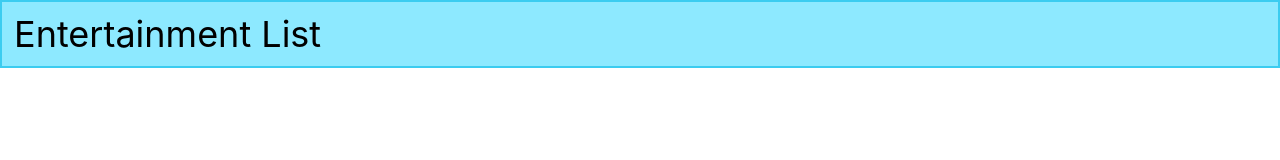
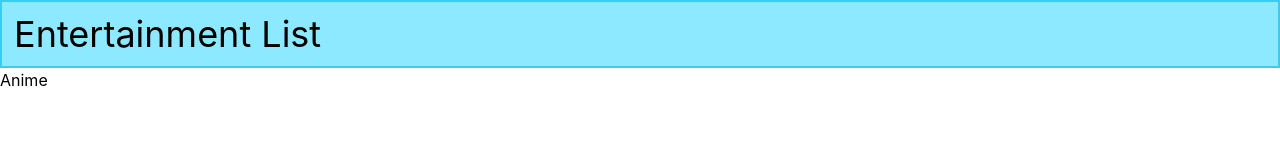
Before and after one commit to Kishan-Pal/Entertainment_list, a React (Create React App) app: page /anime in a window 1280 px wide. Shown: the top 160 px of the page. Built offline with nearby package versions, Linux system fonts and the light colour scheme.

Commit message:
added Nav.js and Anime.js

```diff
--- /dev/null
+++ b/src/Anime.js
@@ -0,0 +1,9 @@
+const Anime = () => {
+  return (
+    <div>
+      <p>Anime</p>
+    </div>
+  );
+};
+
+export default Anime;
--- a/src/App.js
+++ b/src/App.js
@@ -1,9 +1,17 @@
 import Header from "./Header";
+import Nav from "./Nav";
+import Anime from "./Anime";
+import { Route, Routes } from "react-router-dom";
 
 function App() {
   return (
     <div className="App">
       <Header content="Entertainment List" />
+      <Nav />
+      <Routes>
+        <Route path="" component="" />
+        <Route path="/anime" element={<Anime />} />
+      </Routes>
     </div>
   );
 }
--- /dev/null
+++ b/src/Nav.js
@@ -0,0 +1,11 @@
+import { Link } from "react-router-dom";
+
+const Nav = () => {
+  return (
+    <nav>
+      <ul></ul>
+    </nav>
+  );
+};
+
+export default Nav;
```
